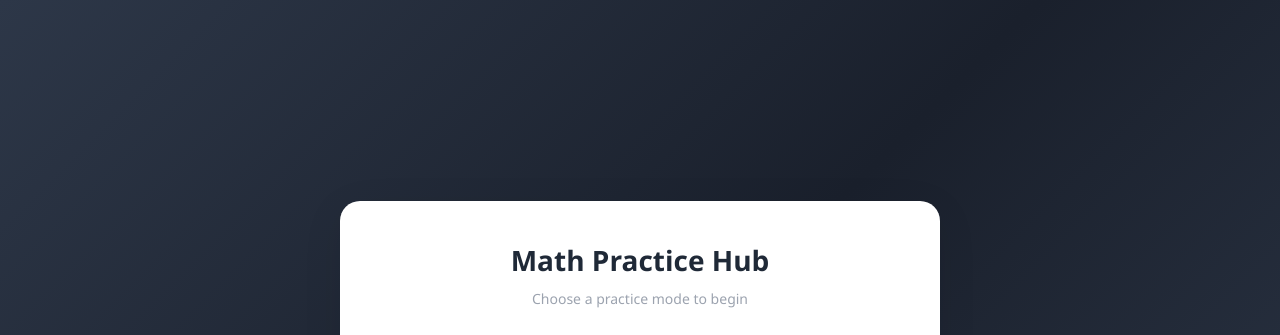
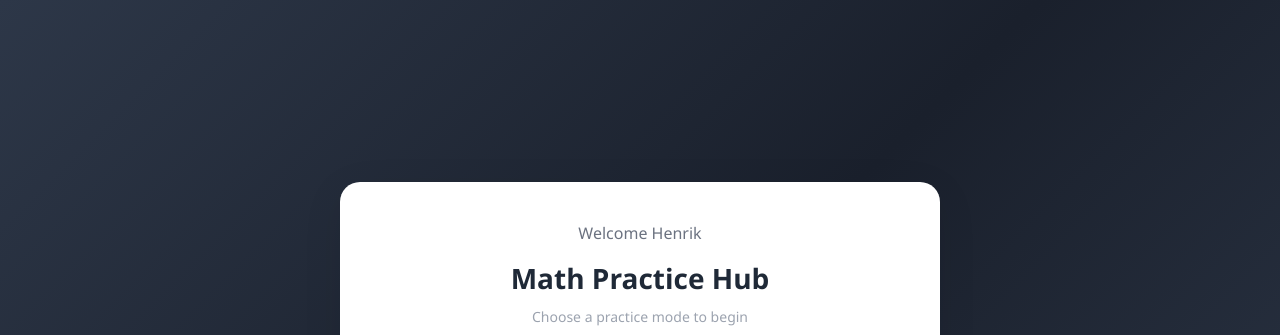
Before and after one commit to Hillestad23/math-practice, a plain HTML site: page index.html in a window 1280 px wide. Shown: the top 335 px of the page. Drawn offline with Linux system fonts and the light colour scheme.

Commit message:
added welcome

```diff
--- a/index.html
+++ b/index.html
@@ -369,6 +369,7 @@
     <div class="container">
         <!-- Home Screen -->
         <div class="home-screen" id="homeScreen">
+            <p style="text-align: center; color: #6b7280; font-size: 16px; margin-bottom: 15px;">Welcome Henrik</p>
             <h1>Math Practice Hub</h1>
             <p class="subtitle">Choose a practice mode to begin</p>
 
```
